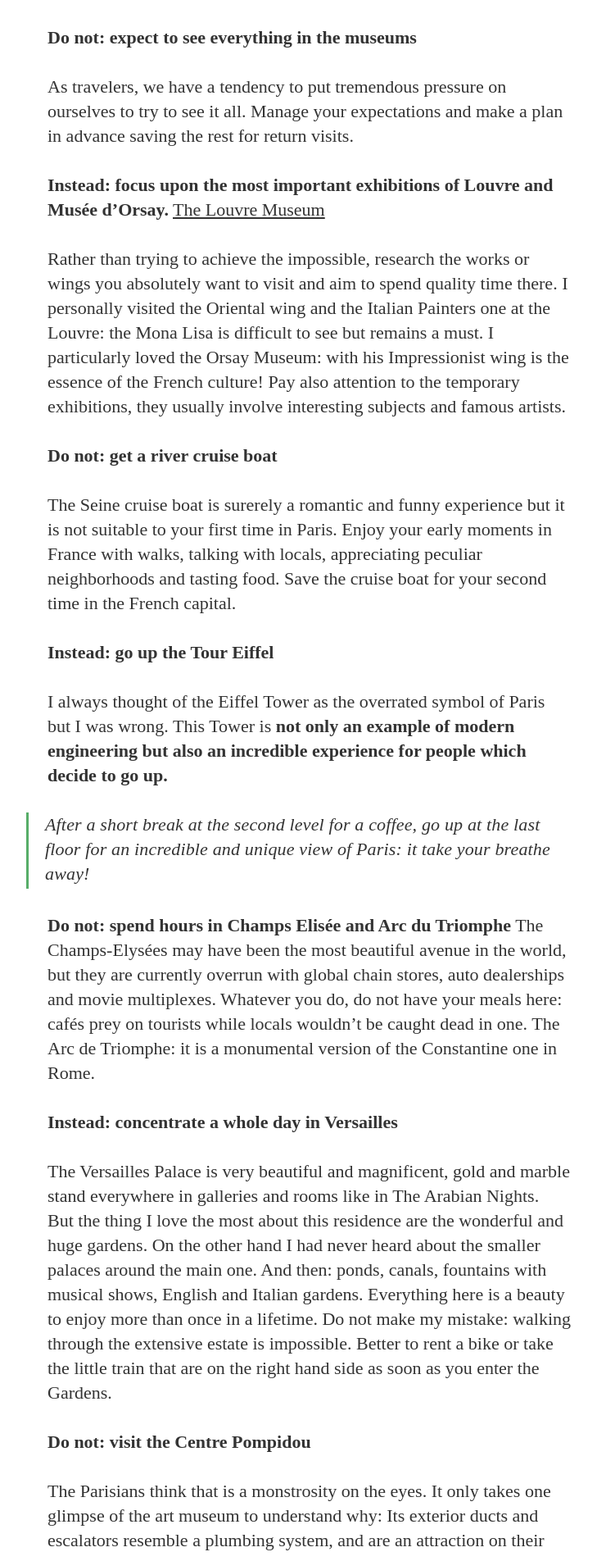
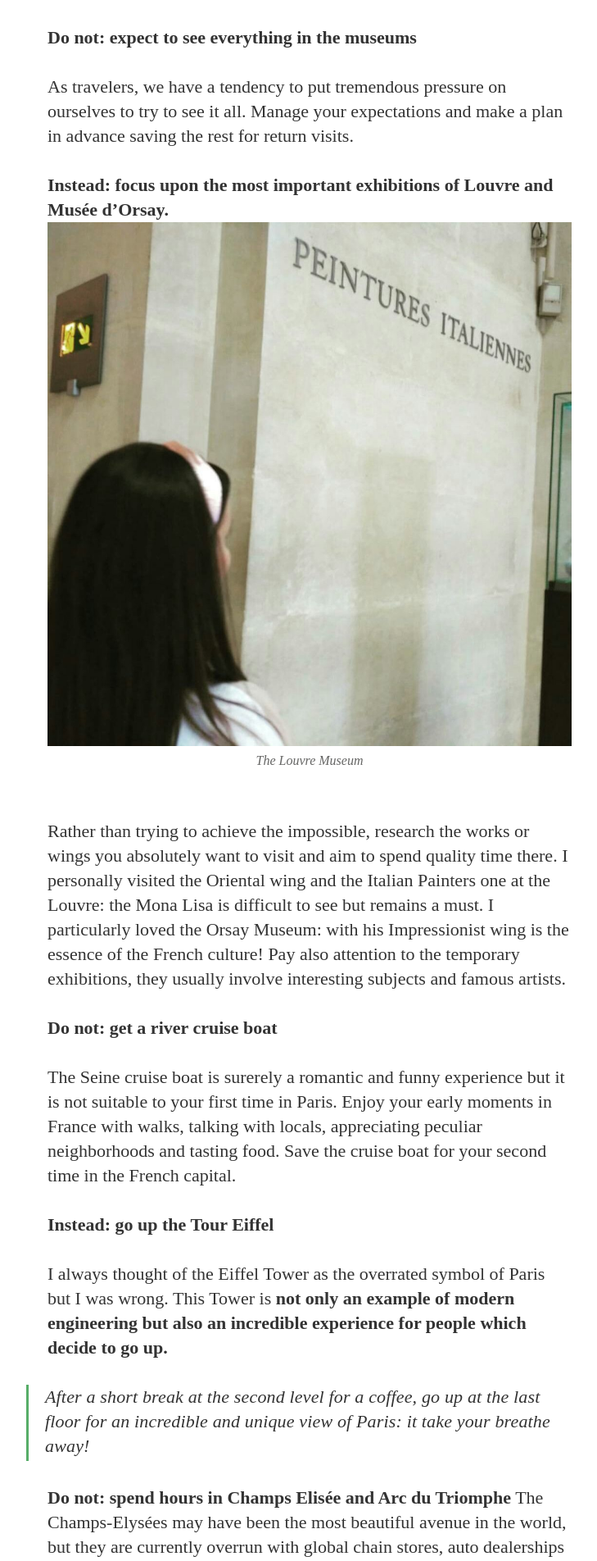
Before and after one commit to enicasoldo/allthesmalltrips.life, a Jekyll site: the page built from _posts/2017-07-20-My-Paris.md, in a window 1280 px wide. Shown: the part 2262-4166 px from the top of the page at 82% size, without its empty margins (262-991 px from the left). Built offline with Jekyll 4.4.1, drawn with Linux system fonts in a browser that asks for light colours; nearby versions of some CDN libraries; some web fonts are replaced; our own code applies the rules of GitHub Pages for plain Markdown files.

Commit message:
Update 2017-07-20-My-Paris.md

```diff
--- a/_posts/2017-07-20-My-Paris.md
+++ b/_posts/2017-07-20-My-Paris.md
@@ -42,7 +42,7 @@ The Crypt is located in front of the Cathedral. Here you can walk around the wel
 As travelers, we have a tendency to put tremendous pressure on ourselves to try to see it all. Manage your expectations and make a plan in advance saving the rest for return visits.
 
 **Instead: focus upon the most important exhibitions of Louvre and Musée d’Orsay.**
-[The Louvre Museum](/assets/images/paris.jpeg)
+![The Louvre Museum](/assets/images/paris.jpeg)
 
 
 Rather than trying to achieve the impossible, research the works or wings you absolutely want to visit and aim to spend quality time there. I personally visited the Oriental wing and the Italian Painters one at the Louvre: the Mona Lisa is difficult to see but remains a must.
```
